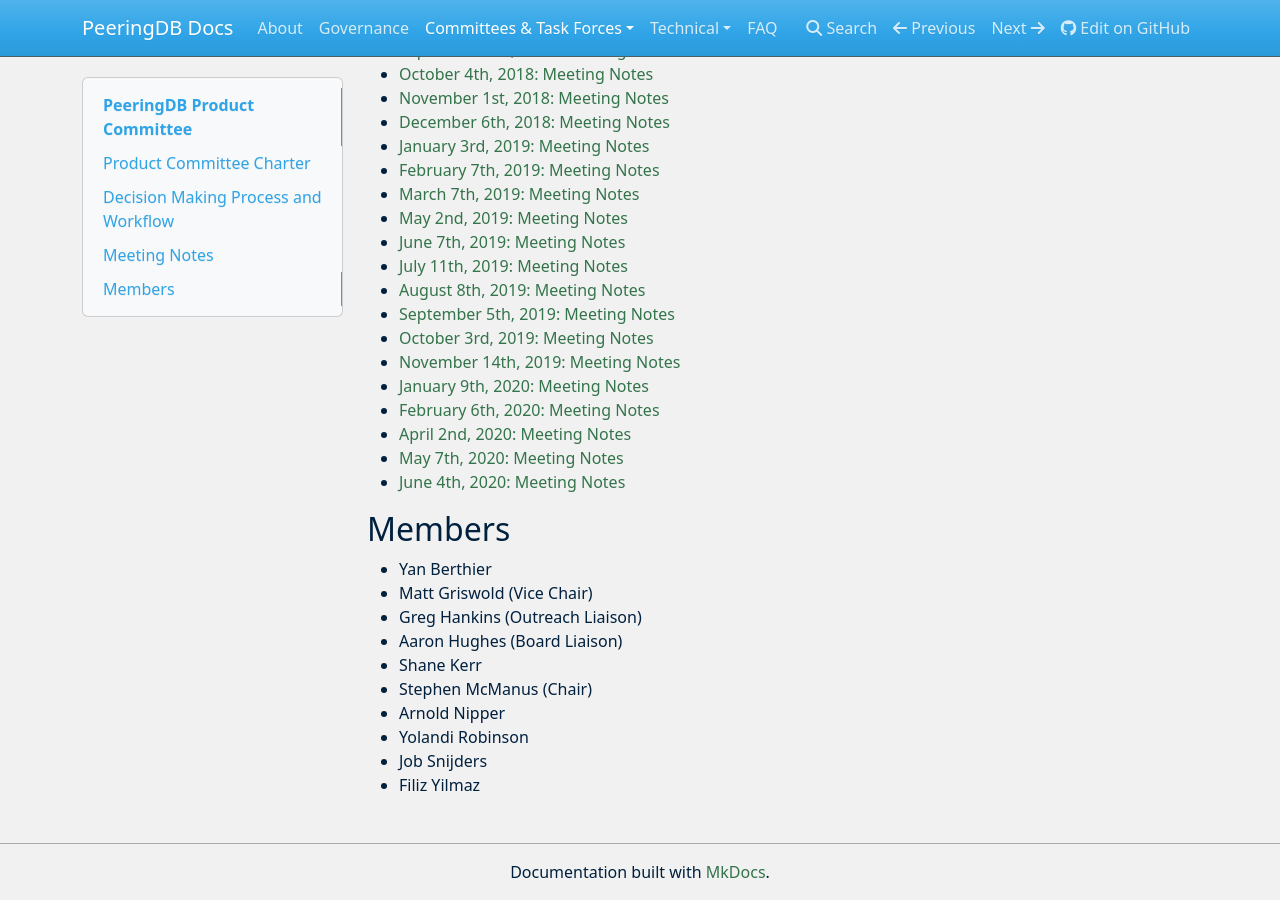
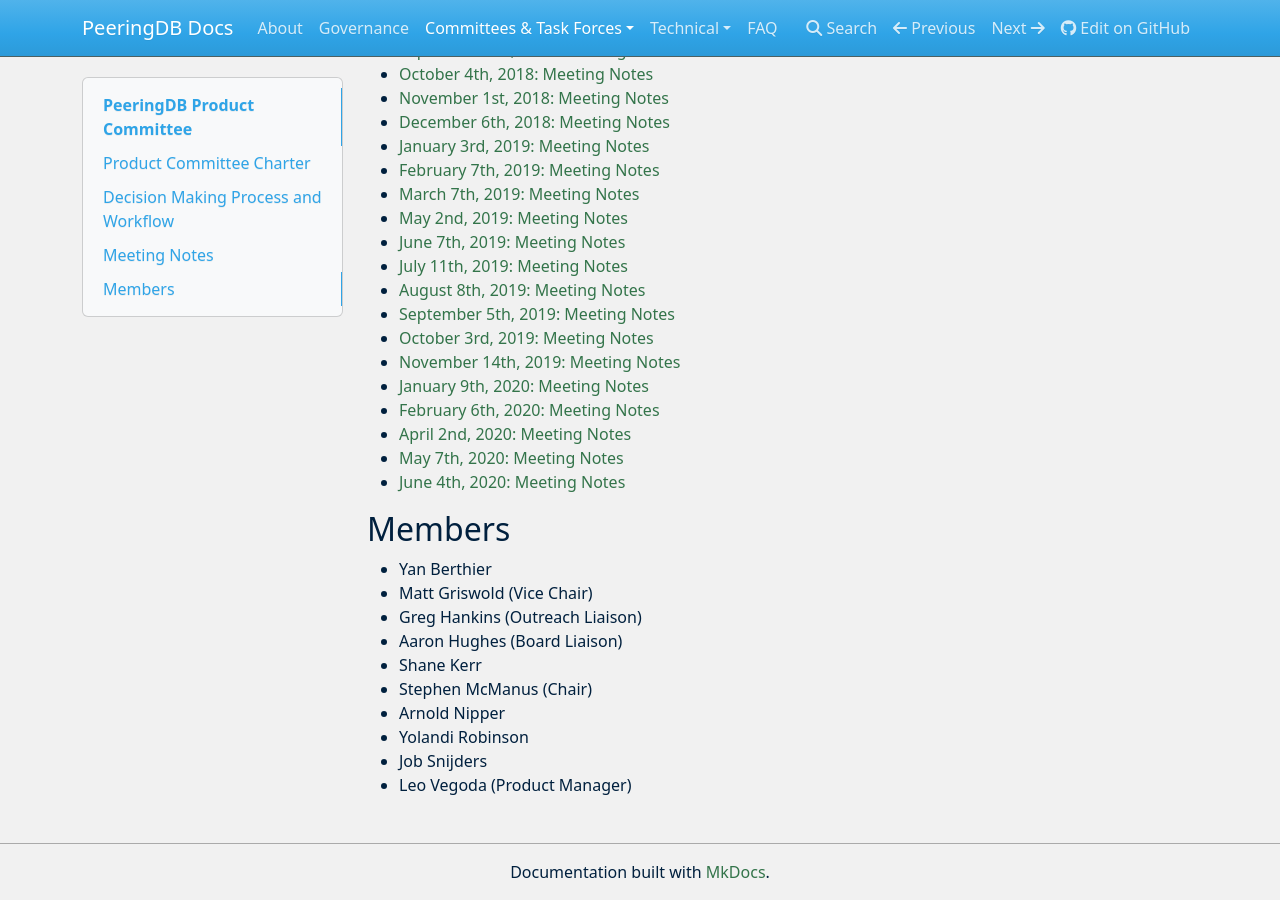
Before and after one commit to peeringdb/docs, an MkDocs documentation site: the page built from docs/committee/product/index.md, in a window 1280 px wide and 900 px high, scrolled down 2553 px. Built offline with MkDocs 1.6.1, drawn with Linux system fonts in a browser that asks for light colours; nearby versions of some CDN libraries.

Commit message:
Removed Filiz and added Joe to PC page.

```diff
--- a/docs/committee/product/index.md
+++ b/docs/committee/product/index.md
@@ -51,4 +51,4 @@
 - Arnold Nipper
 - Yolandi Robinson
 - Job Snijders
-- Filiz Yilmaz
+- Leo Vegoda (Product Manager)
```
